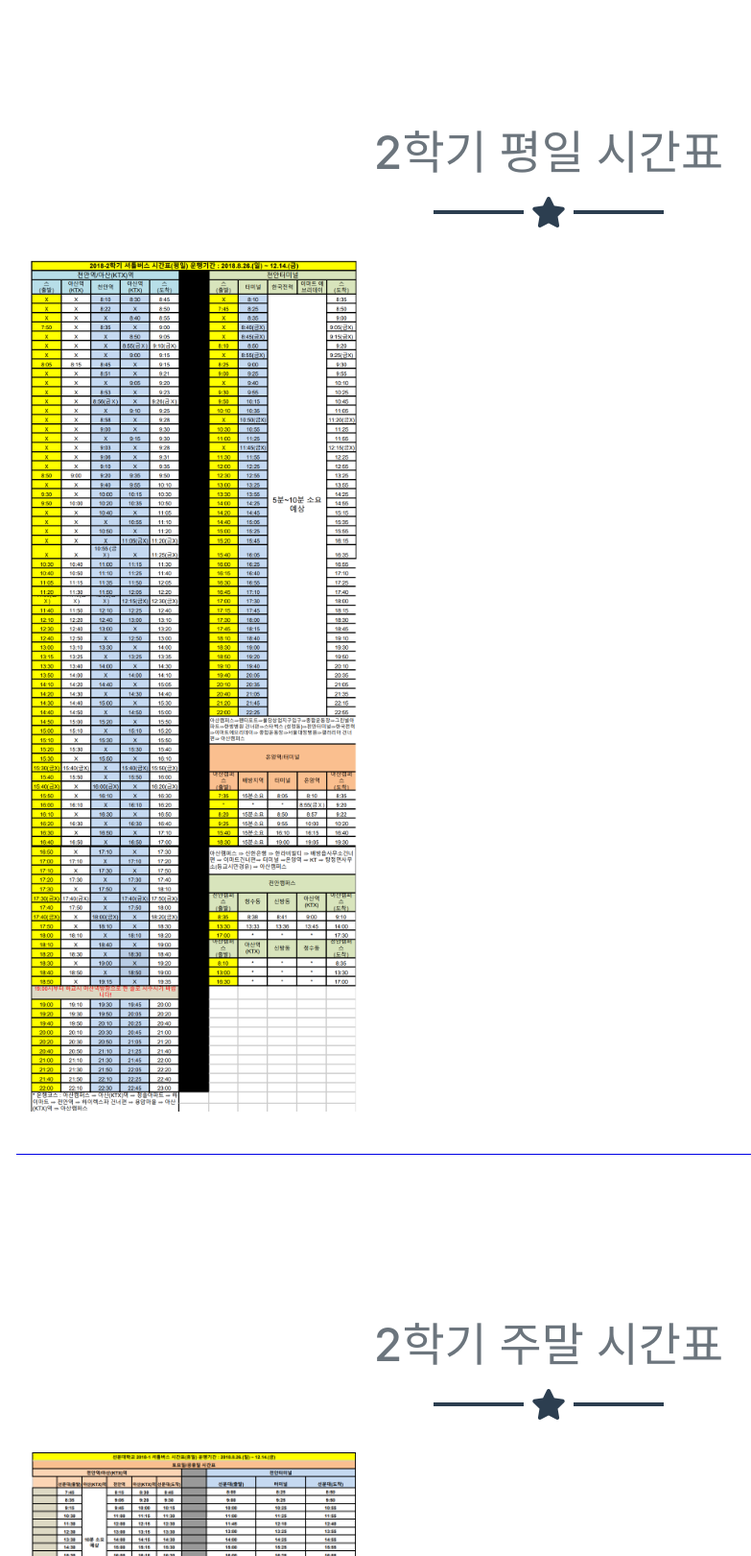
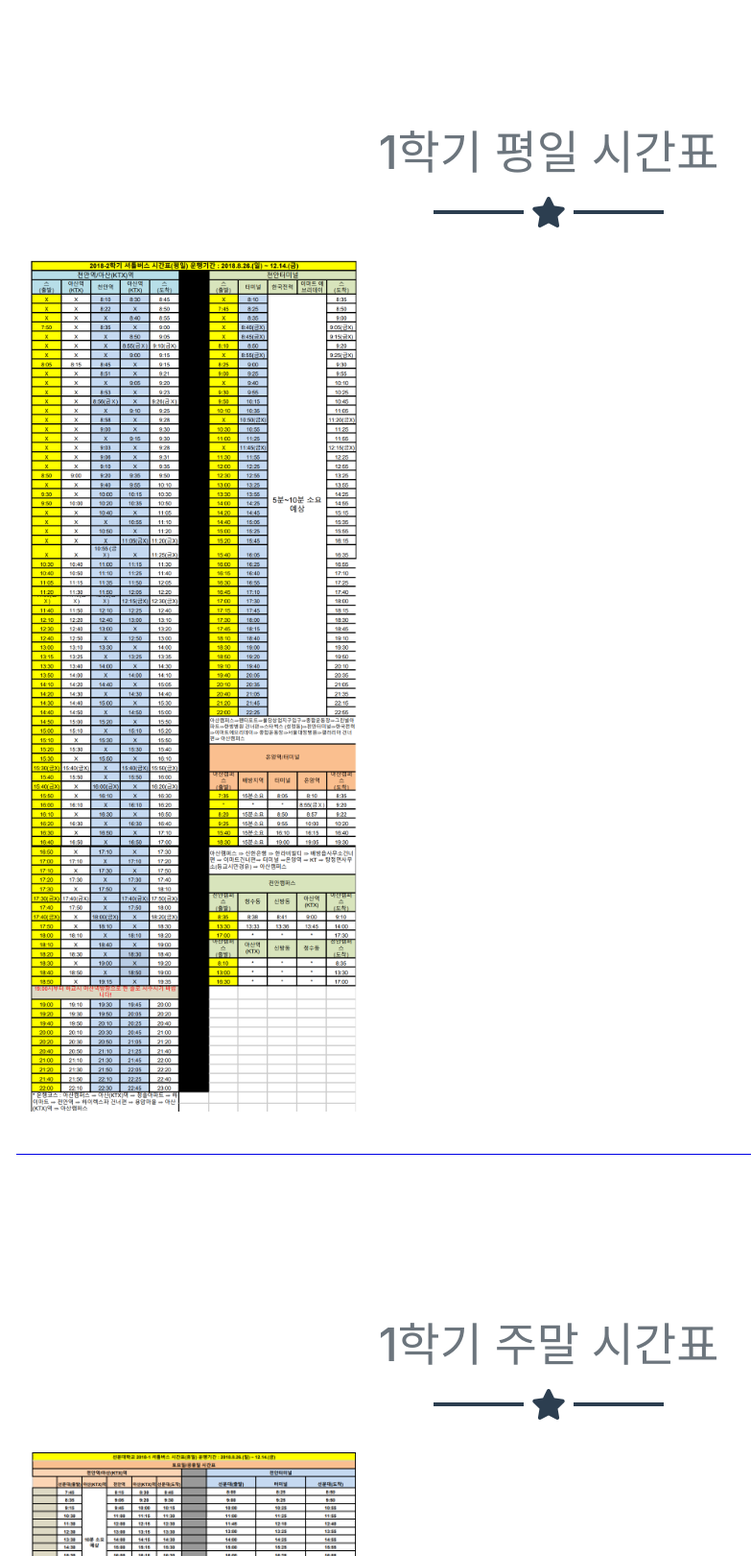
Before and after one commit to Sunmoonbus/sunmoonbus.github.io, a website with bundled scripts: page index.html in a window 1280 px wide. Shown: the part 1600-3221 px from the top of the page at 96% size, without its empty margins (68-851 px from the left). Built offline with nearby package versions, Linux system fonts and the light colour scheme.

Commit message:
19년 1학기 셔틀 시간표 업데이트

```diff
--- a/index.html
+++ b/index.html
@@ -83,7 +83,7 @@
 
     <section class="portfolio" id="weekday">
       <div class="container">
-        <h2 class="text-center text-uppercase text-secondary mb-0">2학기 평일 시간표</h2>
+        <h2 class="text-center text-uppercase text-secondary mb-0">1학기 평일 시간표</h2>
         <hr class="star-dark mb-5">
         <div class="center">
           <div class="col-md-6 col-lg-4">
@@ -103,7 +103,7 @@
 
     <section class="portfolio" id="weekend">
       <div class="container">
-        <h2 class="text-center text-uppercase text-secondary mb-0">2학기 주말 시간표</h2>
+        <h2 class="text-center text-uppercase text-secondary mb-0">1학기 주말 시간표</h2>
         <hr class="star-dark mb-5">
         <div class="center">
           <div class="col-md-6 col-lg-4">
```
